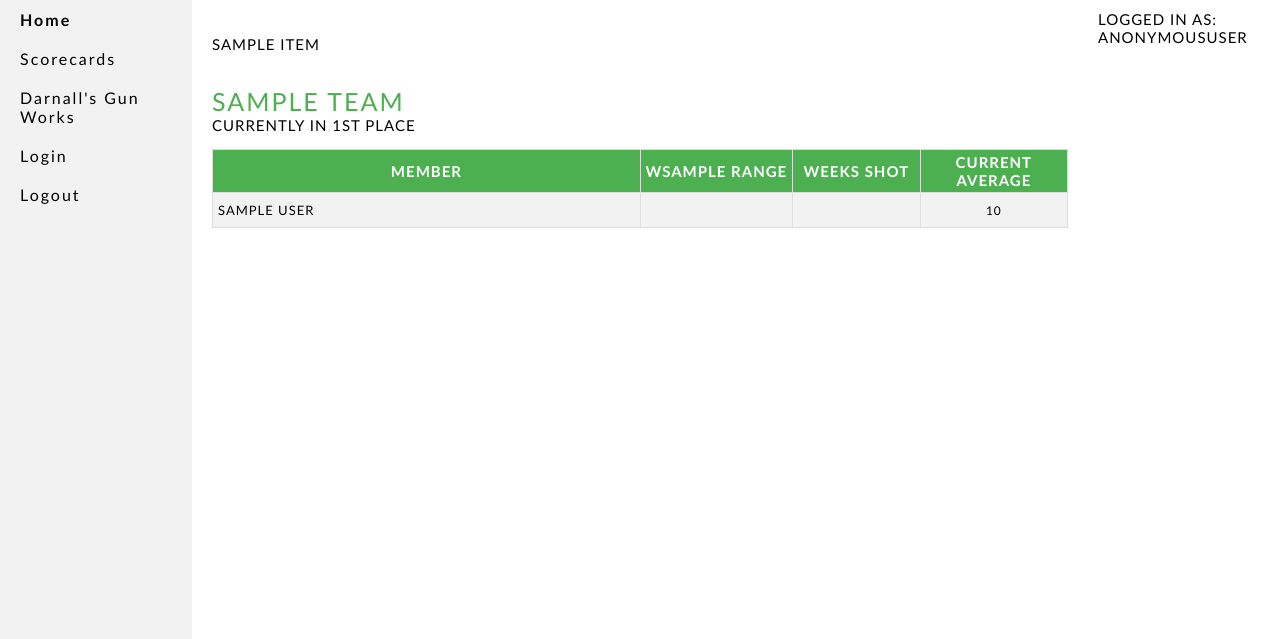
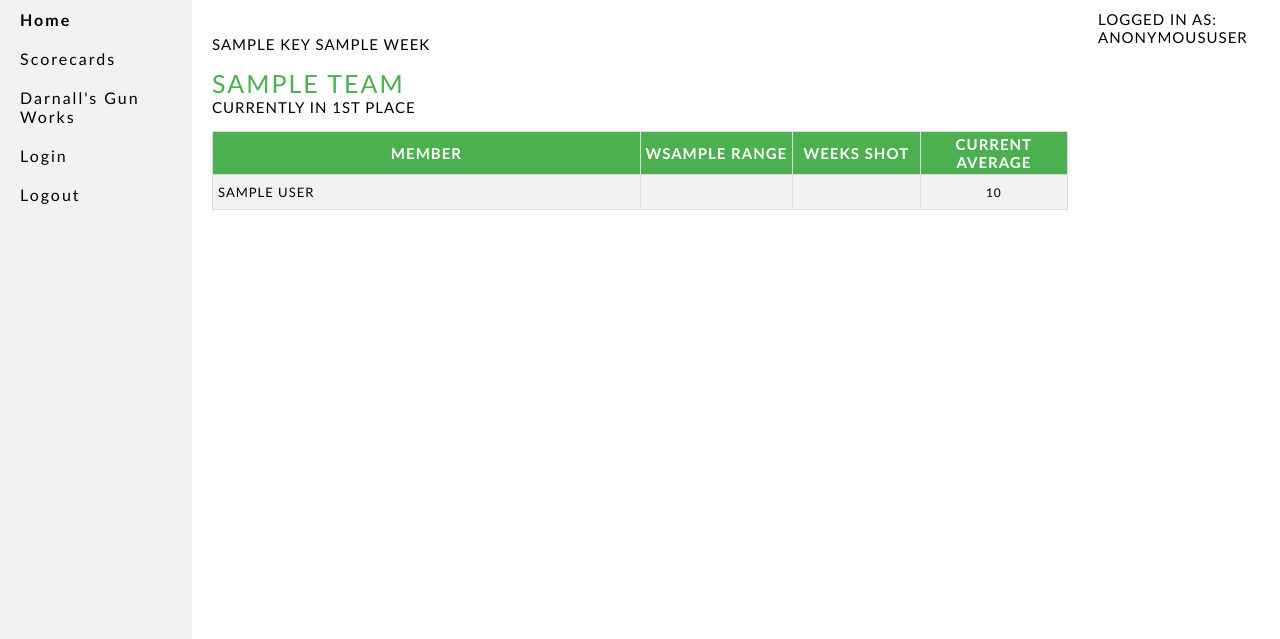
Before and after one commit to tdeknecht/citl-django, a Django app: template citl/shooter/templates/shooter/scorecard.html in a window 1280 px wide. Shown: the part 72-711 px from the top of the page. Run offline with Django 3.2, Linux system fonts and the light colour scheme; the template is opened without the code that fills it: most values are stand-ins (such as "Sample title", 1, 10 or a date in 2020).

Commit message:
Progress on scorecards

```diff
--- a/citl/shooter/templates/shooter/scorecard.html
+++ b/citl/shooter/templates/shooter/scorecard.html
@@ -1,20 +1,16 @@
 {% extends 'base.html' %}
 
 {% block content %}
-		<!--<p>
-		{% for item in persons %}
-			{# item.shooter.first_name #}
-			{{ item.shooter }}
-			<br>
-		{% endfor %}
-		</p>-->
+		{# {'AMELIA': {'WEEKS': [{1: 24}, {2: 45}]}} #}
 		<p>
-		{% for item in scores %}
-			{{ item }} <br>
+		{% for key, value in scores.items %}
+			{{ key }}
+			{% for week in value.weeks %}
+				{{ week }}
+			{% endfor %}<br>
 		{% endfor %}
 		</p>
 
-		<br>
 		<div id="team-header">
 			{{ team }}
 		</div>
```
Also changed, not shown: citl/shooter/views.py (+14 -2 lines).
